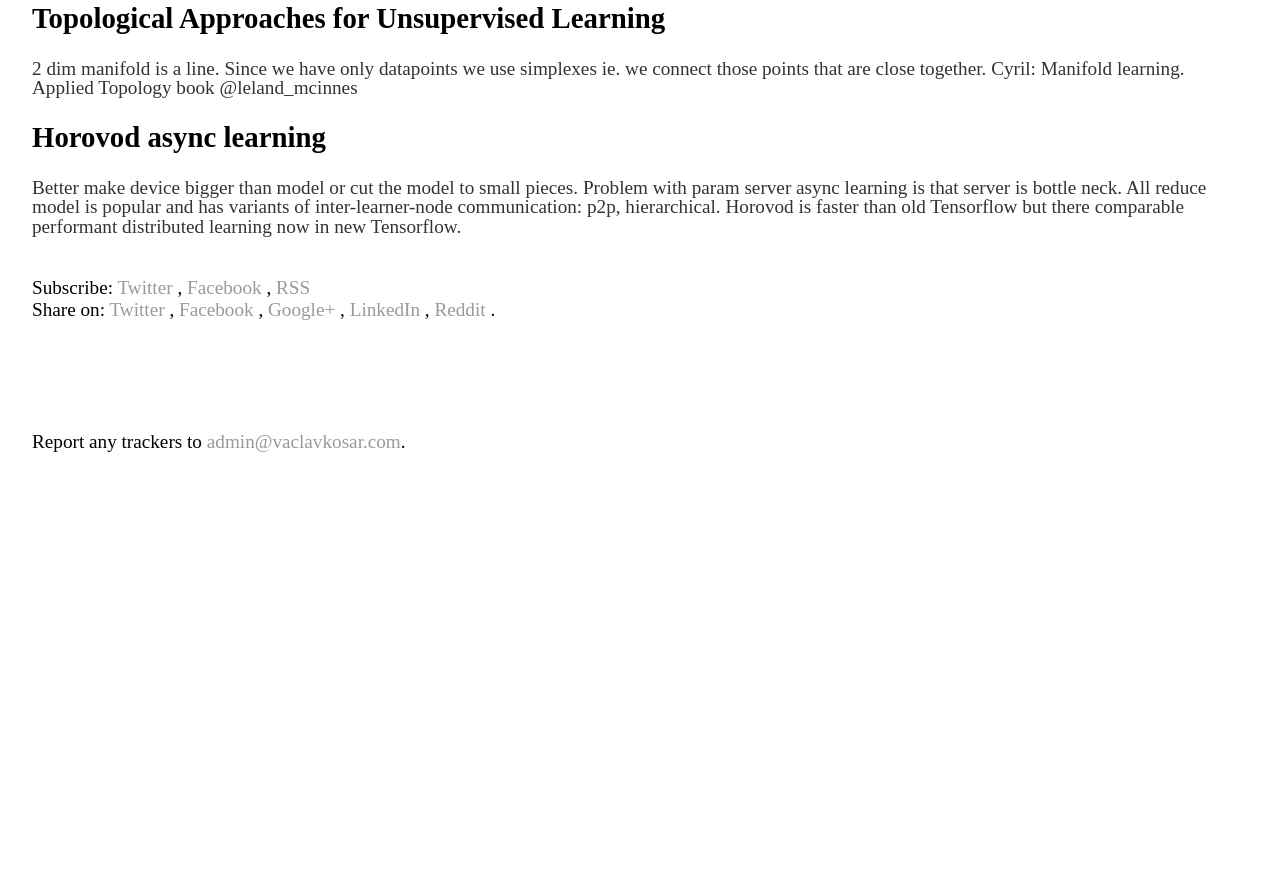
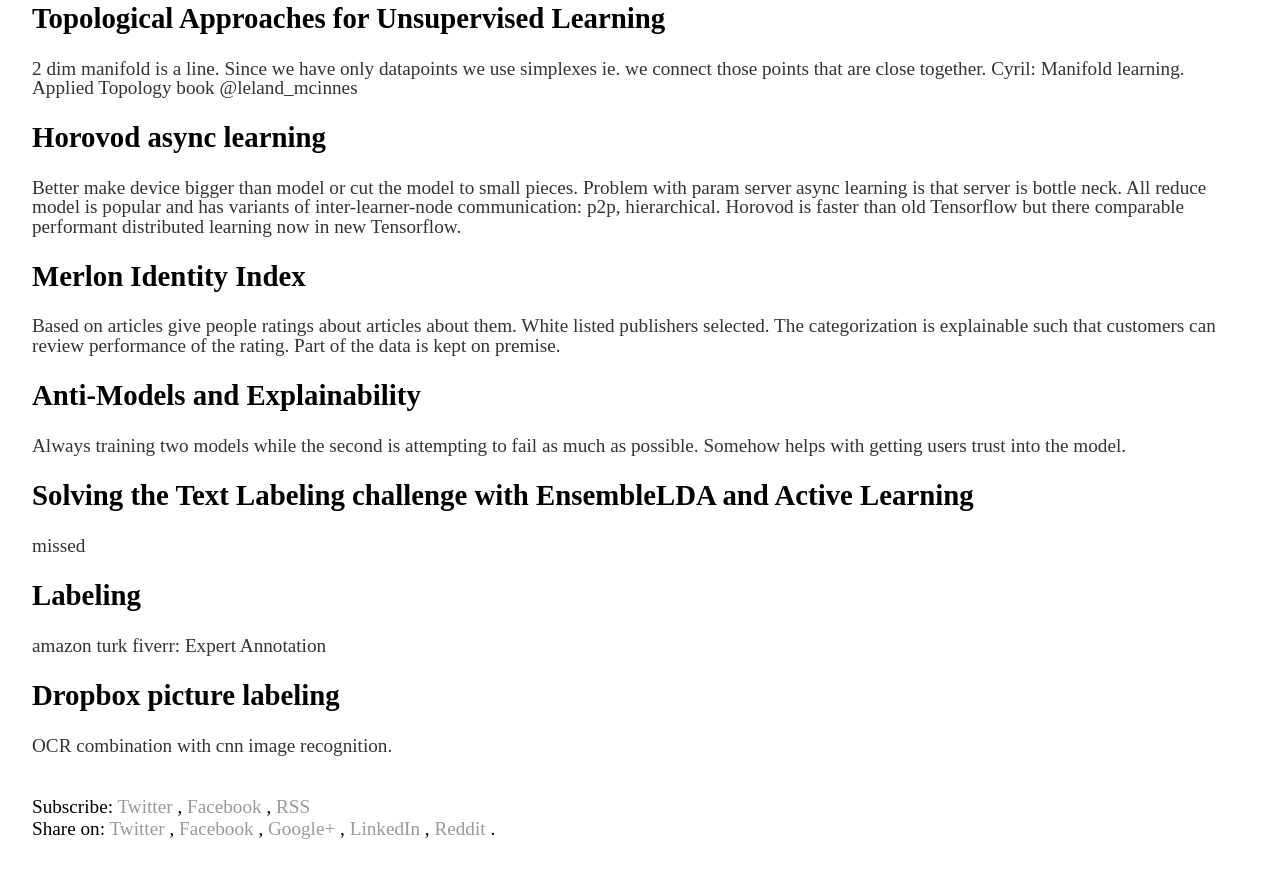
Before and after one commit to vackosar/vackosar.github.io, a Jekyll site: the page built from _posts/2019-02-23-ML-Prague-Day-1--Notes.md, in a window 1280 px wide and 900 px high, scrolled down 753 px. Shown: the top 878 px of the window. Built offline with Jekyll 4.4.1, drawn with Linux system fonts in a browser that asks for light colours; our own code applies the rules of GitHub Pages for plain Markdown files; comment, search, counter and statistics services are not loaded; before the commit the page ends 1206 px from its top, so only the background shows below that.

Commit message:
mlprague

```diff
--- a/_posts/2019-02-23-ML-Prague-Day-1--Notes.md
+++ b/_posts/2019-02-23-ML-Prague-Day-1--Notes.md
@@ -33,3 +33,32 @@
 Problem with param server async learning is that server is bottle neck.
 All reduce model is popular and has variants of inter-learner-node communication: p2p, hierarchical.
 Horovod is faster than old Tensorflow but there comparable performant distributed learning now in new Tensorflow.
+
+
+## Merlon Identity Index
+
+Based on articles give people ratings about articles about them.
+White listed publishers selected.
+The categorization is explainable such that customers can review performance of the rating.
+Part of the data is kept on premise.
+
+
+## Anti-Models and Explainability
+
+Always training two models while the second is attempting to fail as much as possible.
+Somehow helps with getting users trust into the model.
+
+
+## Solving the Text Labeling challenge with EnsembleLDA and Active Learning
+
+missed
+
+
+## Labeling
+
+amazon turk
+fiverr: Expert Annotation
+
+## Dropbox picture labeling
+
+OCR combination with cnn image recognition.
```
